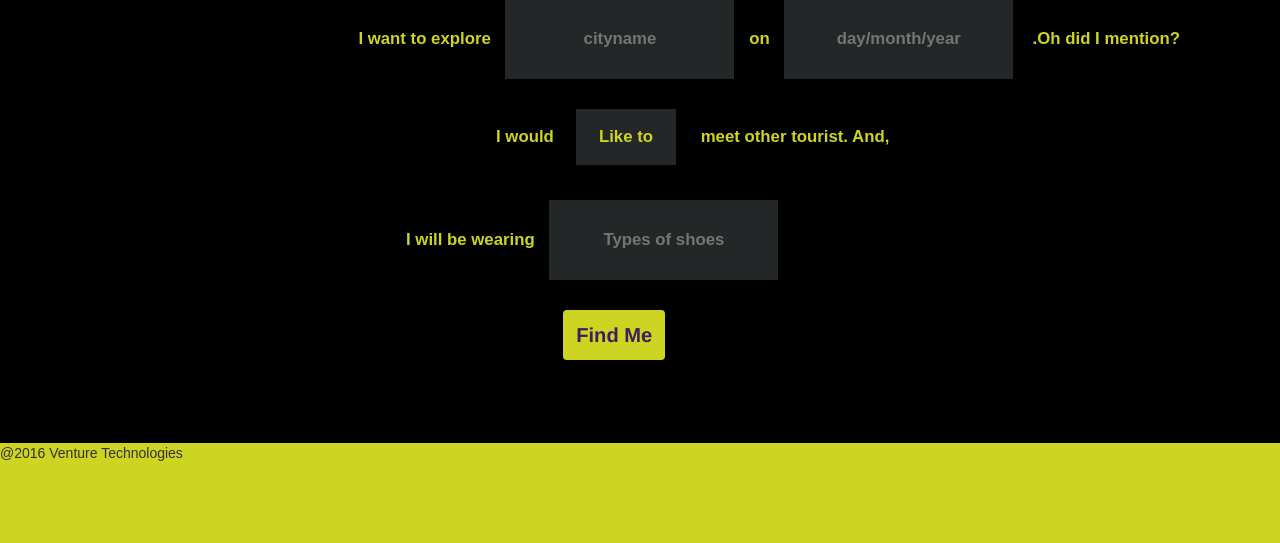
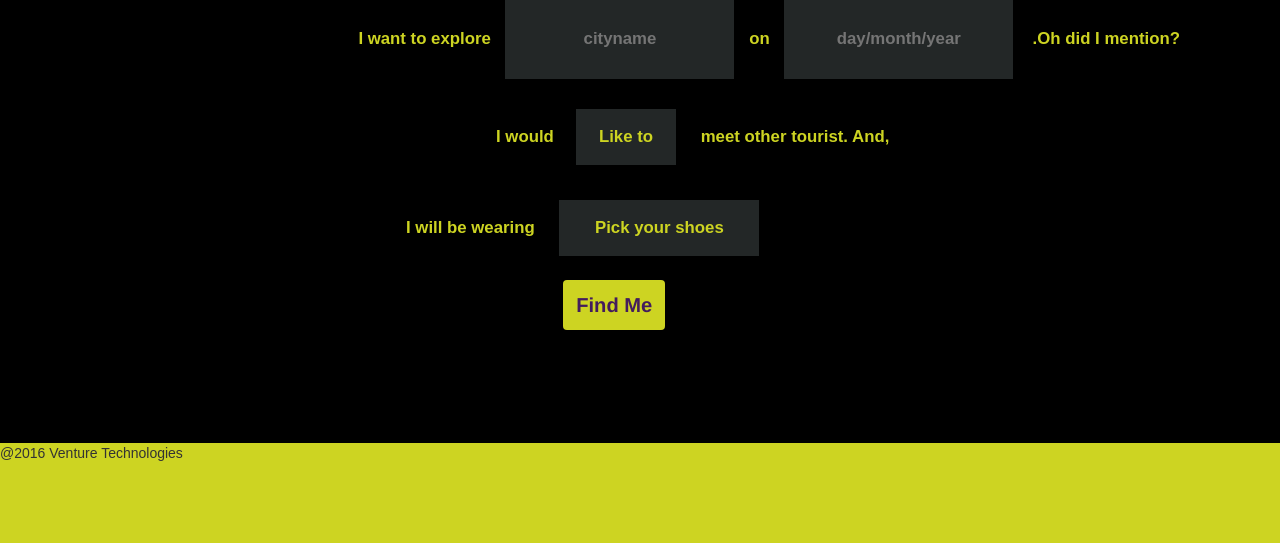
Before and after one commit to hannahmshin/Venture_Web, a Django app: page /tourist/search/ in a window 1280 px wide. Shown: the part 287-830 px from the top of the page. Run offline with Django 3.2, Linux system fonts and the light colour scheme; some libraries are stand-ins or nearby versions.

Commit message:
more functionalities in search page - choosing shoes and like to section

```diff
--- a/src/src/static/css/base.css
+++ b/src/src/static/css/base.css
@@ -353,19 +353,16 @@ a {
 #line2-2 {
     height: 50px;
     margin-left: 20px;
-
     display: inline-block;
 
 }
 
 
-
-
-
-
-
-
-
+#line3-1 {
+    height: 50px;
+    margin-right: 20px;
+    display: inline-block;
+}
 
 .search_input_type::-webkit-input-placeholder {
     text-align: center;
--- a/src/src/templates/tourist/search.html
+++ b/src/src/templates/tourist/search.html
@@ -27,12 +27,15 @@
     border:none;
     text-align: center;
     width: 100px;
-
     display: inline-block;
 }
 
 .drop:hover {
     cursor: pointer;
+}
+
+.drop:last-child {
+    width: 200px;
 }
 
 </style>
@@ -57,16 +60,15 @@
             on
             <input class="search_input_type" type='text' placeholder='day/month/year'> &nbsp.Oh did I mention?</p>
 
-       <!--  <p id="line2">I would <input class="search_input_type" type='text' placeholder='Like to'/>
-        meet other tourist. And,</p> -->
-
 
 
         <div id="line2"> <span id="line2-1">I would</span> <div id="target" class="drop Like">Like to</div> <span id="line2-2"> meet other tourist. And, </span></div>
 
-        <p id="line3">I will be wearing
-            <input class="search_input_type" type='text' placeholder='Types of shoes'>
-        </p>
+
+        <div id="line3">
+        <p id="line3-1">I will be wearing </p>
+            <div id="shoes_menu" class="drop Like active"><span class='drop-item'>Pick your shoes</span></div>
+        </div>
 
         <button href='/tourist/search/results' id='search_btn' class="btn btn-large" aria-hidden="true" type='submit' >Find Me</button>
     </div>
@@ -95,7 +97,7 @@
 <script>
 
 
-$(".drop").click(function() {
+$("#target").click(function() {
 
     if($(this).hasClass("Like")) {
         $(this).text("Not like to");
@@ -109,6 +111,30 @@ $(".drop").click(function() {
 });
 
 
+//JavaScript function
+
+$(document).on('click', '.drop-item', function () {
+
+    if($("#shoes_menu").hasClass('active')) {
+        $("#shoes_menu").html("<span id='c1' class='drop-item'>Sandals</span> &nbsp <span class='drop-item'>Regular shoes</span> &nbsp <span class='drop-item'>Gym Shoes</span> &nbsp <span class='drop-item'>Hiking Shoes</span>")
+        $("#shoes_menu").children().css("border","solid 1px white");
+        $("#shoes_menu").children().css("padding","5px");
+        $("#shoes_menu").css("width", "500px");
+        $("#shoes_menu").removeClass("active");
+    }
+
+    else {
+        $
+        var user_choice = $(this).html();
+        var user_choice_html = "<span class='drop-item'>" + user_choice + "</span>";
+        $("#shoes_menu").css("width", "");
+        $("#shoes_menu").html(user_choice_html);
+        $("#shoes_menu").addClass("active");
+
+    }
+    // your function here
+});
+
 
 
 
```
Also changed, not shown: src/src/db.sqlite3.
